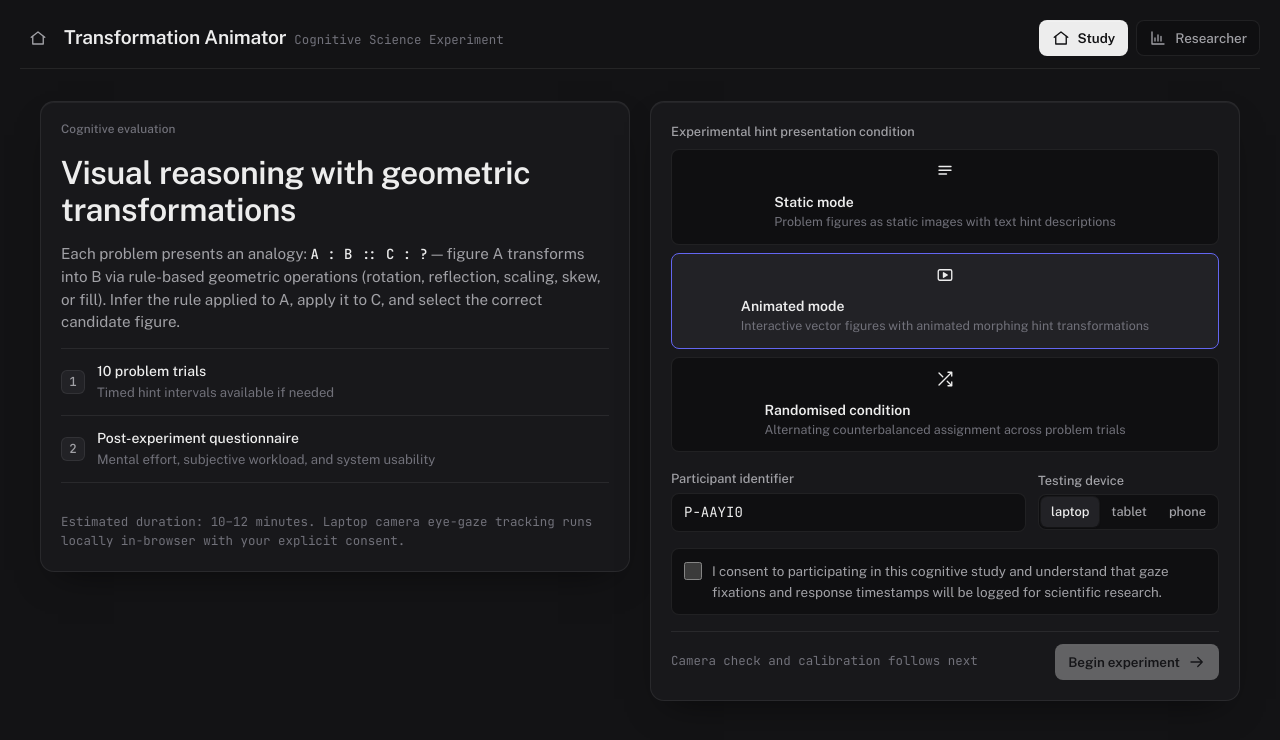
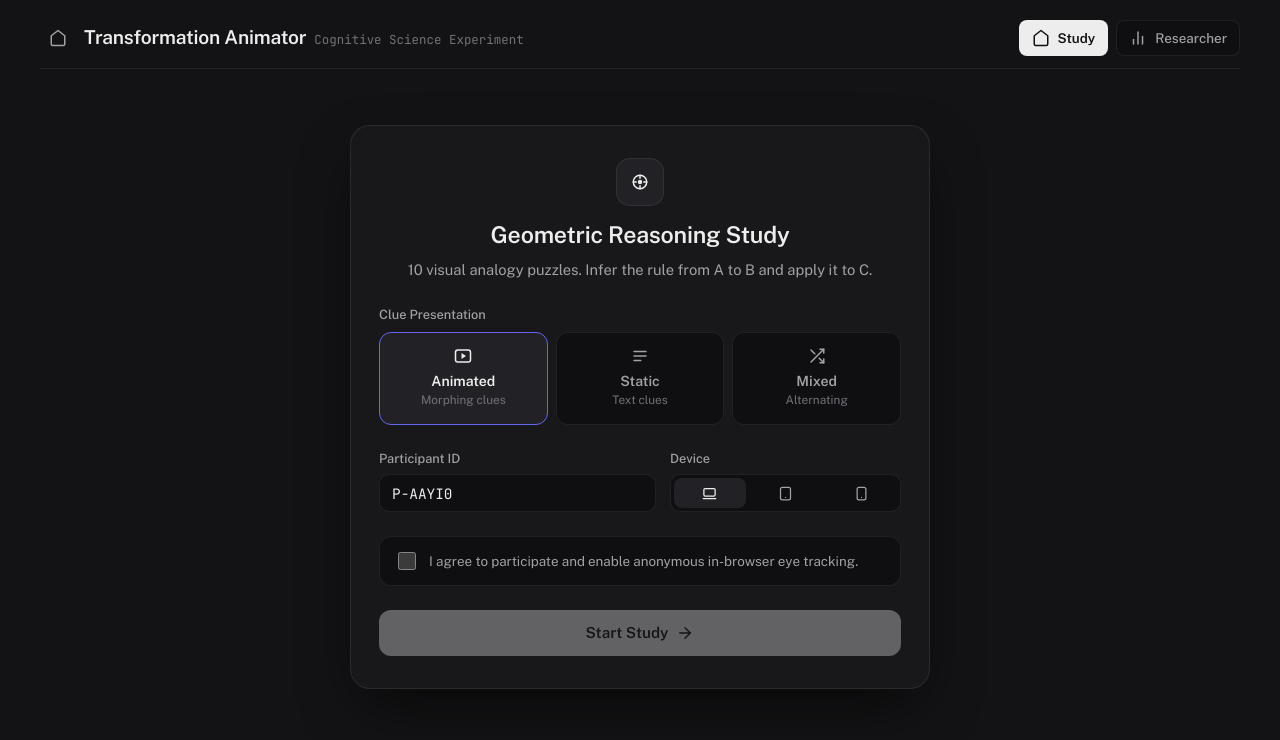
Before and after one commit to poorvithdevang861/transformationhci, a React (Vite) app: page / in a window 1280 px wide. Shown: the top 740 px of the page. Built offline with nearby package versions, Linux system fonts and the light colour scheme.

Commit message:
changes to landing page

```diff
--- a/src/features/study/AnimatedHintStage.tsx
+++ b/src/features/study/AnimatedHintStage.tsx
@@ -39,7 +39,7 @@ export const AnimatedHintStage: React.FC<AnimatedHintStageProps> = ({
     return (
       <React.Fragment key={slot}>
         {showGhost && (
-          <g transform={`translate(${slotX} 70) scale(11)`} opacity={0.4}>
+          <g transform={`translate(${slotX} 70) scale(11)`} opacity={0.35}>
             <path
               d={pathD}
               vectorEffect="non-scaling-stroke"
@@ -52,7 +52,7 @@ export const AnimatedHintStage: React.FC<AnimatedHintStageProps> = ({
         )}
         <g
           transform={`translate(${slotX} ${slotY}) ${xform(p)} scale(11)`}
-          opacity={isCurrent ? 1 : 0.35}
+          opacity={isCurrent ? 1 : 0.4}
         >
           <path
             d={pathD}
@@ -92,23 +92,32 @@ export const AnimatedHintStage: React.FC<AnimatedHintStageProps> = ({
   };
 
   return (
-    <div className="hint-stage">
-      <div className="hfig">
-        <svg className="box" viewBox="0 0 100 100" role="img" aria-label="Figure A, animated hint">
+    <div
+      className="hint-stage"
+      style={{
+        display: 'grid',
+        gridTemplateColumns: 'minmax(0, 1fr) auto minmax(0, 1fr)',
+        alignItems: 'center',
+        gap: '12px',
+        minHeight: '150px'
+      }}
+    >
+      <div className="hfig" style={{ display: 'flex', flexDirection: 'column', alignItems: 'center', gap: '6px' }}>
+        <svg className="box" viewBox="0 0 100 100" role="img" aria-label="Figure A, animated transformation">
           {renderAnimatedSlot(0)}
           {renderAnimatedSlot(1)}
         </svg>
-        <span className="lbl">A</span>
+        <span className="flab">Figure A</span>
       </div>
 
-      <Icon name="i-arrow" />
+      <Icon name="i-arrow" style={{ color: 'var(--faint)', flex: 'none' }} />
 
-      <div className="hfig goal">
-        <svg className="box" viewBox="0 0 100 100" role="img" aria-label="Figure B, the goal">
+      <div className="hfig goal" style={{ display: 'flex', flexDirection: 'column', alignItems: 'center', gap: '6px' }}>
+        <svg className="box" viewBox="0 0 100 100" role="img" aria-label="Goal Figure B">
           {renderGoalSlot(0)}
           {renderGoalSlot(1)}
         </svg>
-        <span className="lbl">Goal · B</span>
+        <span className="flab">Target B</span>
       </div>
     </div>
   );
--- a/src/features/study/CandidatePicker.tsx
+++ b/src/features/study/CandidatePicker.tsx
@@ -20,15 +20,22 @@ export const CandidatePicker: React.FC<CandidatePickerProps> = ({
   const bgUrl = sheetUrl(set, problemIdx);
 
   return (
-    <div className="choose" data-aoi="choose-d" style={{ marginTop: '16px' }}>
-      <div className="lbl" style={{ marginBottom: '8px' }}>
-        Candidate options (1–4)
+    <div className="choose" data-aoi="choose-d" style={{ marginTop: '14px' }}>
+      <div className="edge" style={{ marginBottom: '8px' }}>
+        <span className="lbl">Answer choices</span>
+        <span className="meta">{selectedOption ? `Selected: Option ${selectedOption}` : 'Choose 1–4'}</span>
       </div>
+
       <div
         className="opts4"
         role="radiogroup"
-        aria-label="Candidate options"
-        style={{ ['--img' as string]: bgUrl } as React.CSSProperties}
+        aria-label="Answer options"
+        style={{
+          display: 'grid',
+          gridTemplateColumns: 'repeat(4, minmax(0, 1fr))',
+          gap: '10px',
+          ['--img' as string]: bgUrl
+        } as React.CSSProperties}
       >
         {options.map((num) => {
           const isSelected = selectedOption === num;
--- a/src/features/study/HintControls.tsx
+++ b/src/features/study/HintControls.tsx
@@ -27,32 +27,55 @@ export const HintControls: React.FC<HintControlsProps> = ({
   onSpeedChange
 }) => {
   return (
-    <div className="hint-ctrl">
-      <div className="seg-btns">
-        <button type="button" className="ibtn" onClick={onPrev} disabled={view === 0} aria-label="Previous hint">
+    <div className="hint-ctrl" style={{ marginTop: 'auto', paddingTop: '12px' }}>
+      <div className="seg-btns" style={{ display: 'flex', alignItems: 'center', gap: '6px' }}>
+        <button
+          type="button"
+          className="ibtn"
+          onClick={onPrev}
+          disabled={view === 0}
+          aria-label="Previous clue"
+          title="Previous clue"
+        >
           <Icon name="i-prev" size="sm" />
         </button>
+
         <button
           type="button"
-          className={`ibtn tb ${isAnimated ? 'primary' : ''}`}
+          className="ibtn tb"
           onClick={onTogglePause}
+          style={{ minWidth: '82px', justifyContent: 'center' }}
         >
           <Icon name={paused ? 'i-play' : 'i-pause'} size="sm" />
-          {paused ? (isAnimated ? 'Play' : 'Resume timer') : (isAnimated ? 'Pause' : 'Pause timer')}
+          <span>{paused ? 'Play' : 'Pause'}</span>
         </button>
+
         {isAnimated && (
-          <button type="button" className="ibtn" onClick={onReplay} aria-label="Replay hint">
+          <button
+            type="button"
+            className="ibtn"
+            onClick={onReplay}
+            aria-label="Replay transformation"
+            title="Replay transformation"
+          >
             <Icon name="i-replay" size="sm" />
           </button>
         )}
-        <button type="button" className="ibtn tb" onClick={onNext} disabled={view >= totalHints - 1}>
-          <span>{view >= totalHints - 1 ? 'Last hint' : `Hint ${view + 2}`}</span>
+
+        <button
+          type="button"
+          className="ibtn"
+          onClick={onNext}
+          disabled={view >= totalHints - 1}
+          aria-label="Next clue"
+          title="Next clue"
+        >
           <Icon name="i-s1" size="sm" />
         </button>
       </div>
 
       {isAnimated && (
-        <div className="seg speed">
+        <div className="seg speed" aria-label="Playback speed">
           {[0.5, 1, 1.5].map((s) => (
             <button
               key={s}
--- a/src/features/study/PuzzleTrial.tsx
+++ b/src/features/study/PuzzleTrial.tsx
@@ -56,28 +56,30 @@ export const PuzzleTrial: React.FC<PuzzleTrialProps> = ({
         className="edge"
         style={{
           background: 'var(--sunken)',
-          padding: '8px 12px',
+          padding: '6px 12px',
           borderRadius: '8px',
           border: '1px solid var(--line)',
           fontSize: '0.8rem'
         }}
       >
-        <div className="l" style={{ gap: '16px' }}>
-          <label className="chk" style={{ fontSize: '0.8rem', cursor: 'pointer' }}>
+        <div className="l" style={{ gap: '14px' }}>
+          <label className="chk" style={{ fontSize: '0.8rem', cursor: 'pointer' }} title="Toggle Area of Interest boundaries">
             <input
               type="checkbox"
               checked={showBoundaries}
               onChange={(e) => setShowBoundaries(e.target.checked)}
             />
-            <span style={{ fontWeight: 500 }}>Show mapped boundaries</span>
+            <Icon name="i-layers" size="sm" />
+            <span style={{ fontWeight: 500 }}>Boundaries</span>
           </label>
-          <label className="chk" style={{ fontSize: '0.8rem', cursor: 'pointer' }}>
+          <label className="chk" style={{ fontSize: '0.8rem', cursor: 'pointer' }} title="Toggle live eye gaze dot">
             <input
               type="checkbox"
               checked={showGazeDot}
               onChange={(e) => toggleGazeDot(e.target.checked)}
             />
-            <span>Live gaze dot</span>
+            <Icon name="i-eye" size="sm" />
+            <span>Gaze dot</span>
           </label>
         </div>
 
@@ -87,18 +89,24 @@ export const PuzzleTrial: React.FC<PuzzleTrialProps> = ({
             className="ibtn tb"
             style={{ height: '28px', fontSize: '0.76rem', padding: '0 10px' }}
             onClick={() => setShowCalibModal(true)}
+            title="Recalibrate 9-point eye tracker"
           >
-            <Icon name="i-q" size="sm" />
-            <span>9-point calibration</span>
+            <Icon name="i-crosshair" size="sm" />
+            <span>Calibrate</span>
           </button>
         </div>
       </div>
 
       <div
         className={`qgrid ${showBoundaries ? 'show-mapped-boundaries' : ''}`}
-        style={{ display: 'grid', gridTemplateColumns: '1.2fr 0.8fr', gap: '16px' }}
+        style={{
+          display: 'grid',
+          gridTemplateColumns: 'minmax(0, 1.25fr) minmax(0, 0.95fr)',
+          gap: '16px',
+          alignItems: 'start'
+        }}
       >
-        <section className="panel qpanel">
+        <section className="panel qpanel" style={{ minWidth: 0 }}>
           <div className="phead" style={{ marginBottom: '12px' }}>
             <div>
               <span className="eyebrow">
@@ -108,7 +116,7 @@ export const PuzzleTrial: React.FC<PuzzleTrialProps> = ({
             </div>
             <span className="pill">
               <Icon name={condition === 'animated' ? 'i-anim' : 'i-text'} size="sm" />
-              {condition === 'animated' ? 'Animated hints' : 'Text hints'}
+              {condition === 'animated' ? 'Animated' : 'Static'}
             </span>
           </div>
 
@@ -129,7 +137,7 @@ export const PuzzleTrial: React.FC<PuzzleTrialProps> = ({
           <div className="edge" style={{ marginTop: '16px', borderTop: '1px solid var(--line)', paddingTop: '12px' }}>
             <div className="l meta">
               <Icon name="i-pointer" size="sm" />
-              {selectedOption ? `Selected: Option ${selectedOption}` : 'Select a candidate option'}
+              <span>{selectedOption ? `Option ${selectedOption} chosen` : 'Pick an option'}</span>
             </div>
             <div className="r">
               <button
@@ -145,7 +153,7 @@ export const PuzzleTrial: React.FC<PuzzleTrialProps> = ({
           </div>
         </section>
 
-        <section>
+        <section style={{ minWidth: 0 }}>
           <HintPlayer
             spec={spec}
             condition={condition}
--- a/src/features/study/WelcomeStep.tsx
+++ b/src/features/study/WelcomeStep.tsx
@@ -11,81 +11,100 @@ export const WelcomeStep: React.FC<WelcomeStepProps> = ({ onStart }) => {
   const [device, setDevice] = useState<'laptop' | 'tablet' | 'phone'>('laptop');
   const [consent, setConsent] = useState(false);
 
+  const modes = [
+    { id: 'animation', icon: 'i-anim', label: 'Animated', sub: 'Morphing clues' },
+    { id: 'static', icon: 'i-text', label: 'Static', sub: 'Text clues' },
+    { id: 'randomise', icon: 'i-shuffle', label: 'Mixed', sub: 'Alternating' }
+  ] as const;
+
+  const devices = [
+    { id: 'laptop', icon: 'i-laptop', label: 'Laptop' },
+    { id: 'tablet', icon: 'i-tablet', label: 'Tablet' },
+    { id: 'phone', icon: 'i-smartphone', label: 'Phone' }
+  ] as const;
+
   return (
-    <div className="welcome" style={{ display: 'grid', gridTemplateColumns: '1fr 1fr', gap: '20px' }}>
-      <div className="panel intro">
-        <div className="eyebrow">Cognitive evaluation</div>
-        <h2 className="hero">
-          Visual reasoning with geometric transformations
+    <div style={{ maxWidth: '580px', margin: '24px auto', width: '100%' }}>
+      <div
+        className="panel"
+        style={{
+          borderRadius: '20px',
+          padding: '32px 28px',
+          boxShadow: '0 24px 60px -15px rgba(0, 0, 0, 0.65)',
+          border: '1px solid rgba(255, 255, 255, 0.08)',
+          display: 'flex',
+          flexDirection: 'column',
+          gap: '24px'
+        }}
+      >
+        {/* Header */}
+        <div style={{ textAlign: 'center' }}>
+          <div
+            style={{
+              width: '48px',
+              height: '48px',
+              margin: '0 auto 12px',
+              borderRadius: '14px',
+              background: 'var(--raised)',
+              border: '1px solid var(--line)',
+              display: 'grid',
+              placeItems: 'center',
+              color: 'var(--ink)'
+            }}
+          >
+            <Icon name="i-crosshair" />
+          </div>
+          <h2 style={{ margin: '0 0 6px', fontSize: '1.45rem', fontWeight: 600, letterSpacing: '-0.01em' }}>
+            Geometric Reasoning Study
           </h2>
-        <p className="lead">
-          Each problem presents an analogy: <b>A : B :: C : ?</b> — figure A transforms into B via rule-based geometric operations (rotation, reflection, scaling, skew, or fill). Infer the rule applied to A, apply it to C, and select the correct candidate figure.
+          <p style={{ margin: 0, color: 'var(--muted)', fontSize: '0.92rem' }}>
+            10 visual analogy puzzles. Infer the rule from A to B and apply it to C.
           </p>
-        <ol className="steps">
-          <li>
-            <span>1</span>
+        </div>
+
+        {/* Clue Mode Selector */}
         <div>
-              <b>10 problem trials</b>
-              <em>Timed hint intervals available if needed</em>
+          <div className="lbl" style={{ marginBottom: '8px', fontSize: '0.8rem' }}>
+            Clue Presentation
           </div>
-          </li>
-          <li>
-            <span>2</span>
+          <div style={{ display: 'grid', gridTemplateColumns: 'repeat(3, minmax(0, 1fr))', gap: '8px' }}>
+            {modes.map((m) => {
+              const isActive = mode === m.id;
+              return (
+                <button
+                  key={m.id}
+                  type="button"
+                  onClick={() => setMode(m.id)}
+                  style={{
+                    display: 'flex',
+                    flexDirection: 'column',
+                    alignItems: 'center',
+                    gap: '6px',
+                    padding: '14px 10px',
+                    borderRadius: '12px',
+                    border: isActive ? '1.5px solid var(--accent)' : '1px solid var(--line)',
+                    background: isActive ? 'var(--raised)' : 'var(--sunken)',
+                    color: isActive ? 'var(--ink)' : 'var(--muted)',
+                    transition: 'all 0.15s ease',
+                    textAlign: 'center'
+                  }}
+                >
+                  <Icon name={m.icon} />
                   <div>
-              <b>Post-experiment questionnaire</b>
-              <em>Mental effort, subjective workload, and system usability</em>
+                    <div style={{ fontWeight: 600, fontSize: '0.88rem' }}>{m.label}</div>
+                    <div style={{ fontSize: '0.74rem', color: 'var(--faint)' }}>{m.sub}</div>
                   </div>
-          </li>
-        </ol>
-        <div className="meta wrap" style={{ marginTop: '16px' }}>
-          Estimated duration: 10–12 minutes. Laptop camera eye-gaze tracking runs locally in-browser with your explicit consent.
+                </button>
+              );
+            })}
           </div>
         </div>
 
-      <div className="panel setup" style={{ gap: '16px' }}>
+        {/* Participant & Device */}
+        <div style={{ display: 'grid', gridTemplateColumns: '1.2fr 1fr', gap: '14px', alignItems: 'end' }}>
           <div>
-          <div className="lbl" style={{ marginBottom: '8px' }}>
-            Experimental hint presentation condition
-          </div>
-          <div className="modes" style={{ display: 'flex', flexDirection: 'column', gap: '8px' }}>
-            {(
-              [
-                { id: 'static', icon: 'i-text', title: 'Static mode', desc: 'Problem figures as static images with text hint descriptions' },
-                { id: 'animation', icon: 'i-anim', title: 'Animated mode', desc: 'Interactive vector figures with animated morphing hint transformations' },
-                { id: 'randomise', icon: 'i-shuffle', title: 'Randomised condition', desc: 'Alternating counterbalanced assignment across problem trials' }
-              ] as const
-            ).map((item) => (
-              <button
-                key={item.id}
-                type="button"
-                className="mode"
-                aria-checked={mode === item.id}
-                onClick={() => setMode(item.id)}
-                style={{
-                  display: 'flex',
-                  alignItems: 'center',
-                  gap: '12px',
-                  padding: '12px',
-                  borderRadius: '8px',
-                  background: mode === item.id ? 'var(--raised)' : 'var(--sunken)',
-                  border: mode === item.id ? '1px solid var(--accent)' : '1px solid var(--line)',
-                  textAlign: 'left'
-                }}
-              >
-                <Icon name={item.icon} />
-                <div>
-                  <div style={{ fontWeight: 600 }}>{item.title}</div>
-                  <div style={{ fontSize: '0.78rem', color: 'var(--faint)' }}>{item.desc}</div>
-                </div>
-              </button>
-            ))}
-          </div>
-        </div>
-
-        <div className="edge">
-          <div style={{ flex: 1 }}>
-            <label className="lbl" htmlFor="pidInput">
-              Participant identifier
+            <label className="lbl" htmlFor="pidInput" style={{ display: 'block', marginBottom: '6px' }}>
+              Participant ID
             </label>
             <input
               id="pidInput"
@@ -93,61 +112,107 @@ export const WelcomeStep: React.FC<WelcomeStepProps> = ({ onStart }) => {
               onChange={(e) => setPid(e.target.value)}
               style={{
                 width: '100%',
+                height: '38px',
                 background: 'var(--sunken)',
                 border: '1px solid var(--line)',
-                borderRadius: '8px',
-                padding: '8px 12px',
-                marginTop: '4px',
-                fontFamily: 'var(--f-mono)'
+                borderRadius: '10px',
+                padding: '0 12px',
+                fontFamily: 'var(--f-mono)',
+                fontSize: '0.9rem',
+                color: 'var(--ink)'
               }}
             />
           </div>
+
           <div>
-            <div className="lbl">Testing device</div>
-            <div className="seg" style={{ marginTop: '4px' }}>
-              {(['laptop', 'tablet', 'phone'] as const).map((d) => (
+            <div className="lbl" style={{ marginBottom: '6px' }}>
+              Device
+            </div>
+            <div
+              style={{
+                display: 'grid',
+                gridTemplateColumns: 'repeat(3, 1fr)',
+                gap: '4px',
+                background: 'var(--sunken)',
+                padding: '3px',
+                borderRadius: '10px',
+                border: '1px solid var(--line)',
+                height: '38px'
+              }}
+            >
+              {devices.map((d) => {
+                const isSelected = device === d.id;
+                return (
                   <button
-                  key={d}
+                    key={d.id}
                     type="button"
-                  aria-pressed={device === d}
-                  onClick={() => setDevice(d)}
+                    onClick={() => setDevice(d.id)}
+                    title={d.label}
+                    style={{
+                      border: 0,
+                      background: isSelected ? 'var(--raised)' : 'transparent',
+                      color: isSelected ? 'var(--ink)' : 'var(--muted)',
+                      borderRadius: '8px',
+                      display: 'grid',
+                      placeItems: 'center',
+                      transition: 'background-color 0.12s ease'
+                    }}
                   >
-                  {d}
+                    <Icon name={d.icon} size="sm" />
                   </button>
-              ))}
+                );
+              })}
             </div>
           </div>
         </div>
 
-        <div className="consent">
+        {/* Consent Checkbox */}
+        <label
+          style={{
+            display: 'flex',
+            alignItems: 'center',
+            gap: '10px',
+            padding: '12px 14px',
+            borderRadius: '12px',
+            background: 'var(--sunken)',
+            border: '1px solid var(--line)',
+            fontSize: '0.84rem',
+            color: 'var(--muted)',
+            cursor: 'pointer'
+          }}
+        >
           <input
             type="checkbox"
-            id="consentCheck"
             checked={consent}
             onChange={(e) => setConsent(e.target.checked)}
+            style={{ width: '18px', height: '18px', accentColor: 'var(--accent)', cursor: 'pointer' }}
           />
-          <label htmlFor="consentCheck">
-            I consent to participating in this cognitive study and understand that gaze fixations and response timestamps will be logged for scientific research.
+          <span>I agree to participate and enable anonymous in-browser eye tracking.</span>
         </label>
-        </div>
 
-        <div className="edge" style={{ marginTop: 'auto', paddingTop: '12px', borderTop: '1px solid var(--line)' }}>
-          <div className="l meta">
-            Camera check and calibration follows next
-          </div>
-          <div className="r">
+        {/* Start Button */}
         <button
           type="button"
-              className="ibtn tb primary"
           disabled={!consent || !pid.trim()}
           onClick={() => onStart(pid.trim(), mode, device)}
+          className="ibtn primary"
+          style={{
+            width: '100%',
+            height: '46px',
+            borderRadius: '12px',
+            display: 'flex',
+            alignItems: 'center',
+            justifyContent: 'center',
+            gap: '8px',
+            fontSize: '0.95rem',
+            fontWeight: 600,
+            cursor: !consent || !pid.trim() ? 'default' : 'pointer'
+          }}
         >
-              <span>Begin experiment</span>
+          <span>Start Study</span>
           <Icon name="i-arrow" />
         </button>
       </div>
     </div>
-      </div>
-    </div>
   );
 };
--- a/src/styles/base.css
+++ b/src/styles/base.css
@@ -69,6 +69,7 @@ body {
   padding: var(--pad);
   min-height: 100dvh;
   -webkit-font-smoothing: antialiased;
+  overflow-x: hidden;
 }
 
 img {
--- a/src/styles/study.css
+++ b/src/styles/study.css
@@ -4,12 +4,14 @@
    ========================================================================== */
 
 .shell {
-  max-width: 1240px;
+  max-width: 1200px;
   margin: 0 auto;
+  width: 100%;
   display: flex;
   flex-direction: column;
   gap: 16px;
   min-height: calc(100dvh - 2 * var(--pad));
+  overflow-x: hidden;
 }
 
 .screen {
@@ -17,6 +19,7 @@
   flex-direction: column;
   gap: 16px;
   flex: 1;
+  width: 100%;
 }
 
 .center {
@@ -110,8 +113,8 @@
 
 .hero {
   font-family: var(--f-display);
-  font-size: clamp(1.5rem, 2.8vw, 2rem);
-  line-height: 1.15;
+  font-size: clamp(1.4rem, 2.6vw, 1.85rem);
+  line-height: 1.2;
   letter-spacing: -0.015em;
   margin: 4px 0 0;
   font-weight: 600;
@@ -338,13 +341,14 @@
   font-weight: 500;
 }
 
-/* Puzzle layout */
+/* Puzzle layout: rock-solid alignment to prevent swaying */
 .qgrid {
   display: grid;
-  grid-template-columns: minmax(0, 1.15fr) minmax(0, 1fr);
+  grid-template-columns: minmax(0, 1.25fr) minmax(0, 0.95fr);
   gap: 16px;
-  align-items: stretch;
+  align-items: start;
   flex: 1;
+  width: 100%;
 }
 
 .qpanel, .hpanel, .tpanel {
@@ -362,6 +366,10 @@
   justify-content: space-between;
   align-items: flex-start;
   gap: 10px;
+}
+
+.figs-wrapper {
+  width: 100%;
 }
 
 .figs.svg {
```
Also changed, not shown: src/components/common/Modal.tsx (+39 -9 lines), src/components/common/SvgSprite.tsx (+98 -26 lines), src/features/study/CalibrationModal.tsx (+21 -17 lines), src/features/study/HintPlayer.tsx (+58 -28 lines), src/features/study/PuzzleFigures.tsx (+29 -13 lines). Lines whose indentation alone changed are shown as unchanged.
